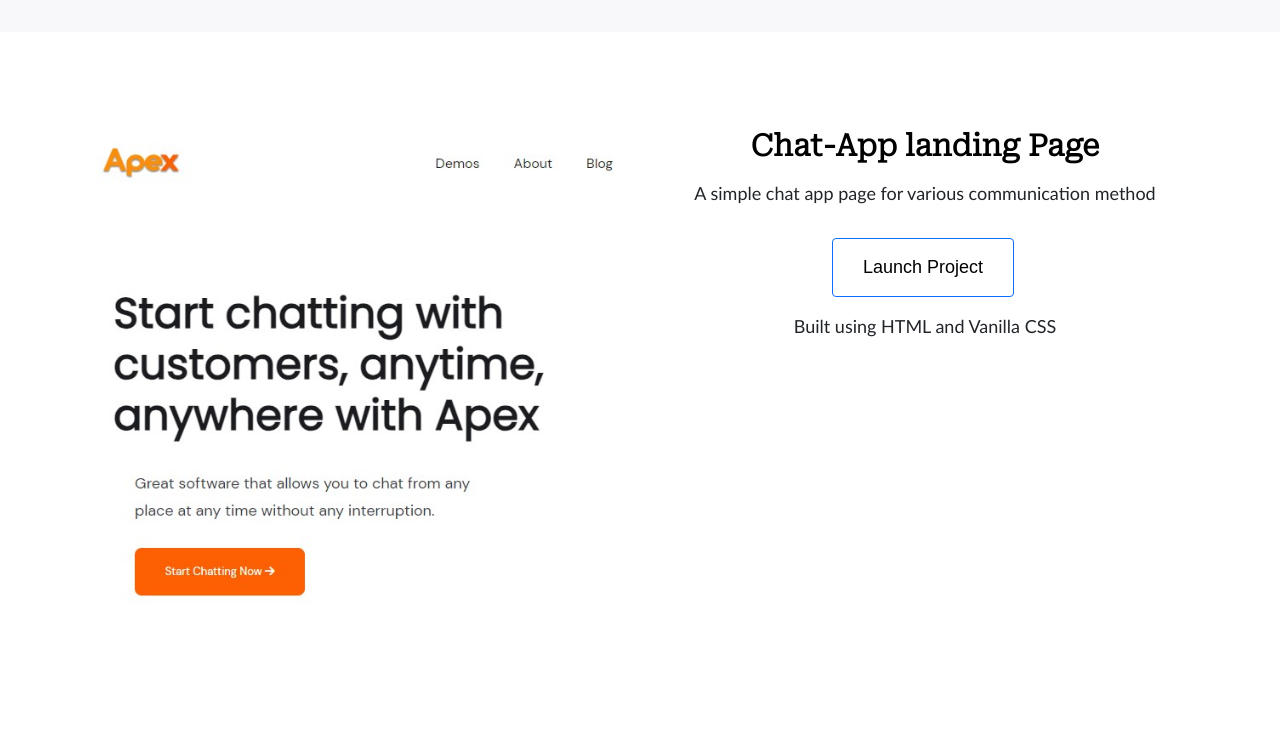
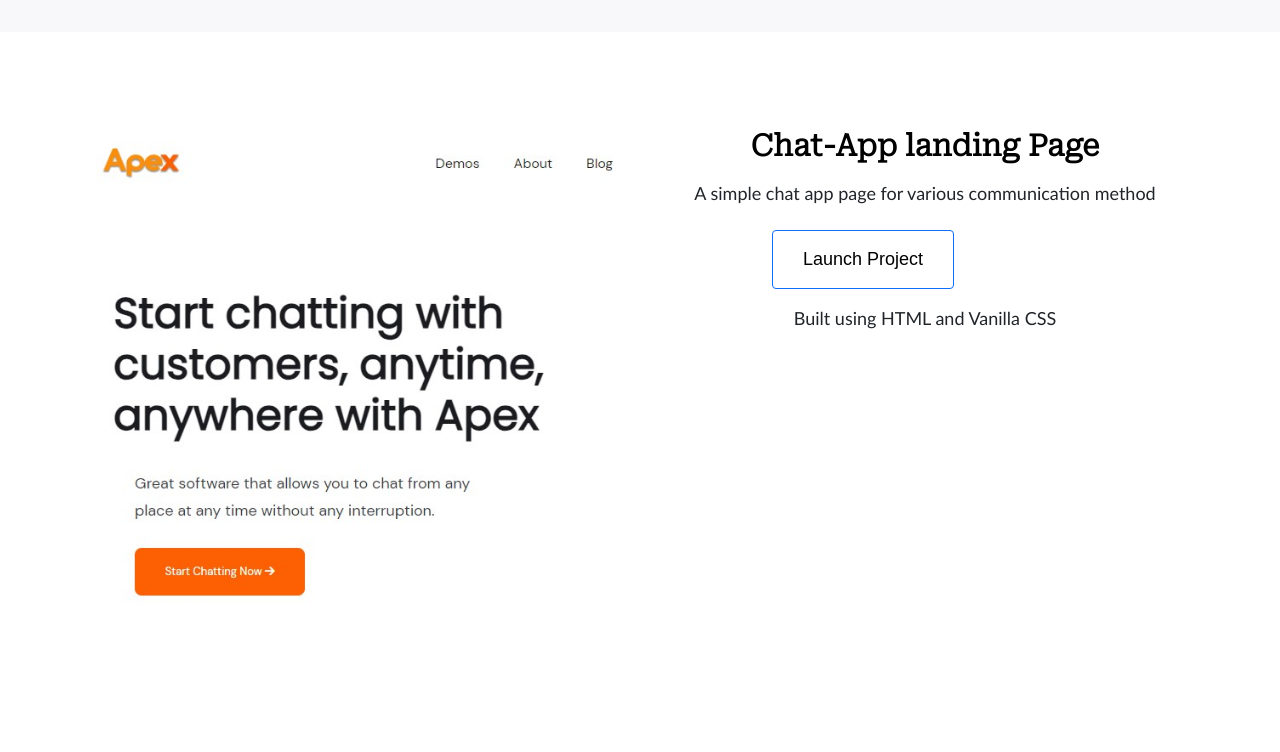
Before and after one commit to Bukkiedevs/my-portfolio, a plain HTML site: page project.html in a window 1280 px wide. Shown: the part 1216-1968 px from the top of the page. Drawn offline with nearby package versions, Linux system fonts and the light colour scheme.

Commit message:
Adjust margin spacing

```diff
--- a/css/styles.css
+++ b/css/styles.css
@@ -37,7 +37,6 @@ p {
   font-size: 18px;
   font-weight: normal;
   line-height: 26px;
-
   text-align: center;
 }
 .hero p {
@@ -56,7 +55,7 @@ p {
 }
 .btn-outline-primary {
   padding: 15px 30px;
-  margin-left: 180px;
+  margin-left: 120px;
 }
 
 .btn {
--- a/project.html
+++ b/project.html
@@ -165,7 +165,7 @@
             A simple chat app page for various communication method
           </p>
 
-          <div class="mt-3 btn btn-outline-primary">
+          <div class="mt-2 btn btn-outline-primary">
             <a
               href="https://apex-chat-us.netlify.app/"
               class="main-link"
```
